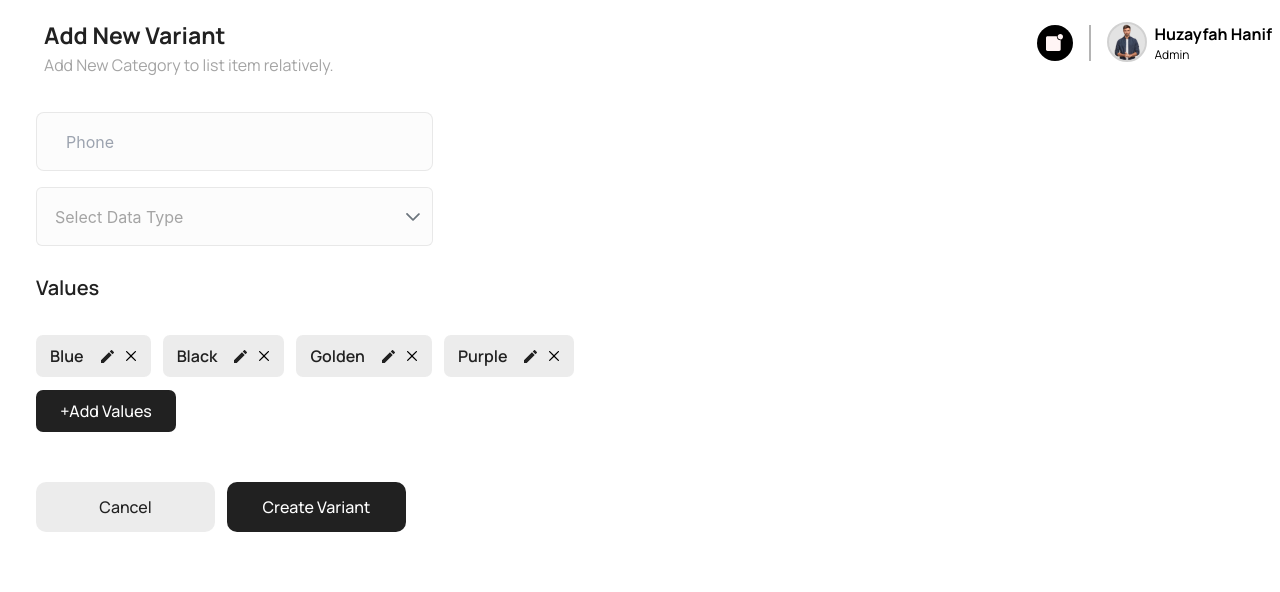
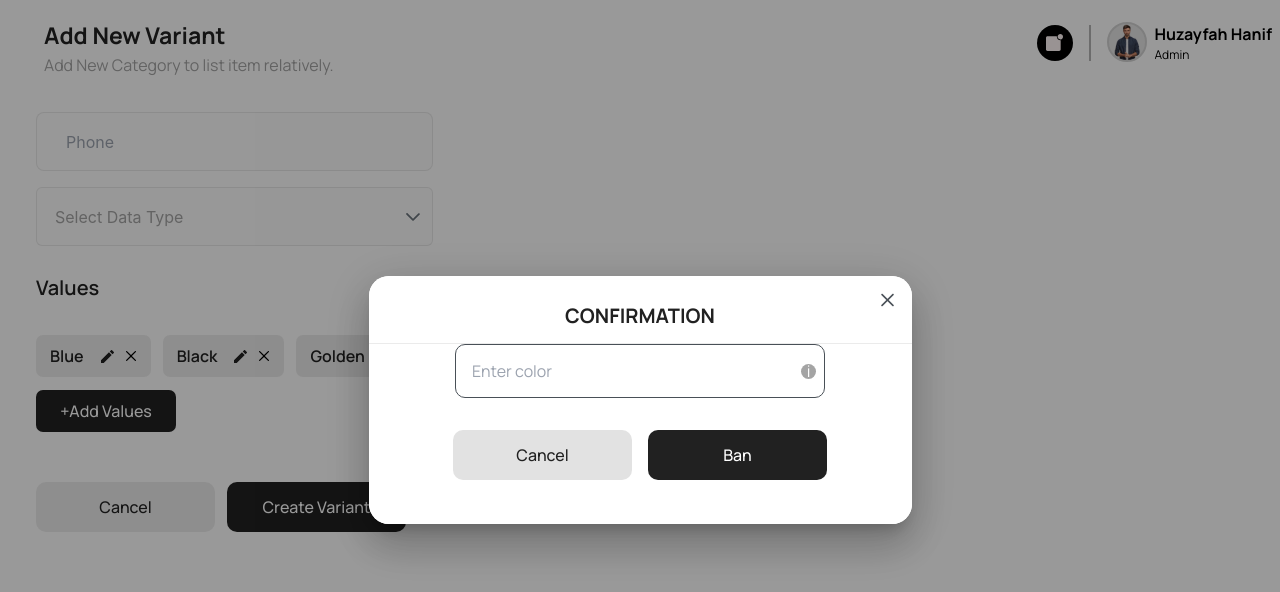
Before and after one commit to SmurfTec/Electra-Admin, a React (Vite) app: page /AddNewVariant in a window 1280 px wide. Both pictures are taken after a click on the element "Create Variant". Shown: the top 592 px of the page. Built offline with nearby package versions, Linux system fonts and the light colour scheme.

Commit message:
Added rules by zain

```diff
--- a/src/components/Models/ConfirmationModel/index.tsx
+++ b/src/components/Models/ConfirmationModel/index.tsx
@@ -9,10 +9,11 @@ export const Confirmationmodal = ({
   text,
   cnfrmbtnText,
   cnclebtnText,
+  addValue,
 }: any) => {
   return (
     <CustomDialog
-      className={`${classes} bg-[#FFFFFF] w-[543px] h-[268px] flex  justify-center align-middle items-center `}
+      className={`${classes} bg-[#FFFFFF] w-[543px] h-[248px] flex  justify-center align-middle items-center `}
       visible={visible}
     >
       <i
@@ -23,9 +24,18 @@ export const Confirmationmodal = ({
         <p className="text-center text-[20px] font-[700] text-black uppercase border-b border-custom pb-3 ">
           {PopupHeader}
         </p>
-        <p className="text-[#212121] mt-5 mx-auto w-[85%] text-center font-semibold">
-          {text}
-        </p>
+        {!addValue ? (
+          <p className="text-[#212121] mt-5 mx-auto w-[85%] text-center font-semibold">
+            {text}
+          </p>
+        ) : (
+          <div className="flex justify-between items-center px-2 border w-[370px] h-[54px] mx-auto rounded-[10px]">
+            <input placeholder="Enter color" className="px-2 focus:border-none" />
+            <div className="bg-[#A4A4A4] flex justify-center items-center text-[white] text-center h-[15px] w-[15px] overflow-hidden rounded-full">
+              i
+            </div>
+          </div>
+        )}
         <div className="flex mt-8 justify-center gap-4">
           <CustomButton
             txt={cnclebtnText}
--- a/src/pages/Categories/AddNewVariant/index.tsx
+++ b/src/pages/Categories/AddNewVariant/index.tsx
@@ -1,69 +1,87 @@
-import React,{useState} from 'react'
-import { Header } from '../../../components'
-import { InputTxt ,CustomButton,CustomDropdown} from '../../../atoms'
-import IMAGES from '../../../assets/Images'
+import React, { useState } from "react";
+import { Header, Confirmationmodal } from "../../../components";
+import { InputTxt, CustomButton, CustomDropdown } from "../../../atoms";
+import IMAGES from "../../../assets/Images";
 export const AddNewVariant = () => {
-  const[Email,setEmail]=useState('')
+  const [Email, setEmail] = useState("");
+  const [visible, setVisible] = useState(false);
   return (
     <div>
       <Header
-    headerClasses={'!h-[69px]'}
-    titleClass={'!mt-[10px]'}
+        headerClasses={"!h-[69px]"}
+        titleClass={"!mt-[10px]"}
         title="Add New Variant"
         semiTitle="Add New Category to list item relatively."
-
         UserBox={true}
       />
-   <div className='mt-[35px]'>
+      <div className="mt-[35px]">
         <InputTxt
           placeholder="Phone"
           MainClasses="!bg-[#FCFCFC] border !border-inputBorder !h-[59px]"
-
           value={Email}
           onChange={(e: any) => setEmail(e.target.value)}
         />
         <CustomDropdown
           placeholderColor={"#A4A4A4"}
           placeholder="Select Data Type"
-            mainclasses={"mt-4 w-[286px] !h-[59px] !bg-[#FCFCFC] border !border-inputBorder"}
+          mainclasses={
+            "mt-4 w-[286px] !h-[59px] !bg-[#FCFCFC] border !border-inputBorder"
+          }
         />
       </div>
-   <div className='mt-[27px]'>
-     <p className='text-[20px] font-[600] text-black'>Values</p>
-     <div className='mt-[32px] flex gap-3 flex-wrap w-[33.75rem]'>
-
+      <div className="mt-[27px]">
+        <p className="text-[20px] font-[600] text-black">Values</p>
+        <div className="mt-[32px] flex gap-3 flex-wrap w-[33.75rem]">
           <CustomButton
             txt="Blue"
             classes="!w-auto !px-[14px] !h-[42px] !rounded-[7px] !bg-custome-button-grey !text-black !font-[600]"
-      editIcon={<img src={IMAGES.Edit} className='ml-[5px]'/>}
-      deleteIcon={<img src={IMAGES.Cross} className=''/>}
+            editIcon={<img src={IMAGES.Edit} className="ml-[5px]" />}
+            deleteIcon={<img src={IMAGES.Cross} className="" />}
           />
           <CustomButton
             txt="Black"
             classes="!w-auto !px-[14px] !h-[42px] !rounded-[7px] !bg-custome-button-grey !text-black !font-[600]"
-      editIcon={<img src={IMAGES.Edit} className='ml-[5px]'/>}
-      deleteIcon={<img src={IMAGES.Cross} className=''/>}
+            editIcon={<img src={IMAGES.Edit} className="ml-[5px]" />}
+            deleteIcon={<img src={IMAGES.Cross} className="" />}
           />
           <CustomButton
             txt="Golden"
             classes="!w-auto !px-[14px] !h-[42px] !rounded-[7px] !bg-custome-button-grey !text-black !font-[600]"
-      editIcon={<img src={IMAGES.Edit} className='ml-[5px]'/>}
-      deleteIcon={<img src={IMAGES.Cross} className=''/>}
+            editIcon={<img src={IMAGES.Edit} className="ml-[5px]" />}
+            deleteIcon={<img src={IMAGES.Cross} className="" />}
           />
           <CustomButton
             txt="Purple"
             classes="!w-auto !px-[14px] !h-[42px] !rounded-[7px] !bg-custome-button-grey !text-black !font-[600]"
-      editIcon={<img src={IMAGES.Edit} className='ml-[5px]'/>}
-      deleteIcon={<img src={IMAGES.Cross} className=''/>}
+            editIcon={<img src={IMAGES.Edit} className="ml-[5px]" />}
+            deleteIcon={<img src={IMAGES.Cross} className="" />}
           />
-
         </div>
-     <CustomButton txt="+Add Values" classes="!w-[140px] !h-[42px] !rounded-[7px]  !text-white !mt-[13px]"  />
-     <div className='flex gap-3 flex-wrap mt-[50px]'>
-     <CustomButton txt="Cancel" classes="!w-[179px] !h-[50px] !rounded-[10px] !bg-custome-button-grey !text-black"  />
-     <CustomButton txt="Create Variant" classes="!w-[179px] !h-[50px] !rounded-[10px] "  />
+        <CustomButton
+          txt="+Add Values"
+          classes="!w-[140px] !h-[42px] !rounded-[7px]  !text-white !mt-[13px]"
+        />
+        <div className="flex gap-3 flex-wrap mt-[50px]">
+          <CustomButton
+            txt="Cancel"
+            classes="!w-[179px] !h-[50px] !rounded-[10px] !bg-custome-button-grey !text-black"
+          />
+          <CustomButton
+            onClick={() => setVisible(true)}
+            txt="Create Variant"
+            classes="!w-[179px] !h-[50px] !rounded-[10px] "
+          />
         </div>
       </div>
+      <Confirmationmodal
+        addValue={true}
+        PopupHeader={"Confirmation"}
+        visible={visible}
+        setVisible={setVisible}
+        cnfrmbtnText={"Ban"}
+        cnclebtnText={"Cancel"}
+        text={"Are you sure you want to ban this user"}
+      />
     </div>
-  )
-}
+  );
+};
```
Also changed, not shown: tsconfig.json (+12 -3 lines). Lines whose indentation alone changed are shown as unchanged.
